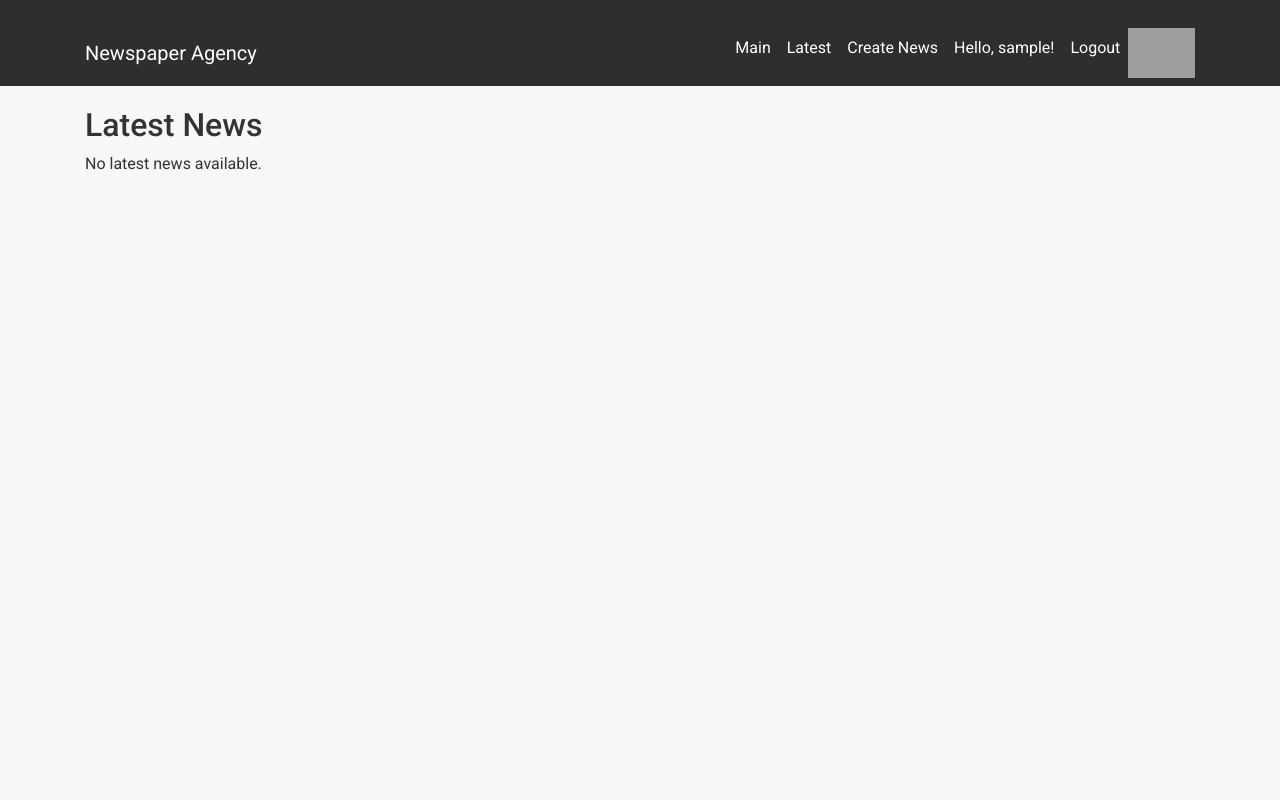
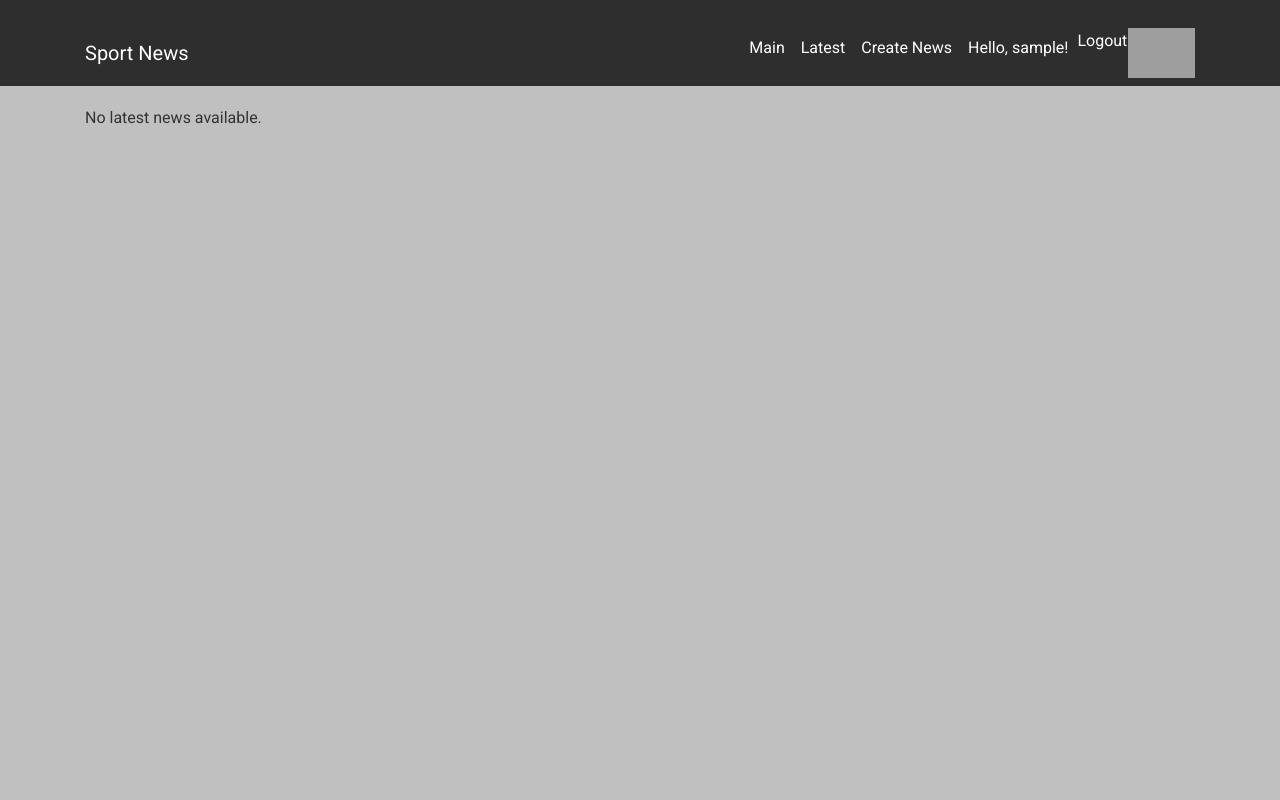
Before and after one commit to Bleit1/newspaper-agency, a Django app: page /latest/ in a window 1280 px wide. Run offline with Django 5.2, Linux system fonts and the light colour scheme; the visitor is signed in with stand-in values (Sample User, id 1); data that the repository does not hold is empty; some libraries are stand-ins or nearby versions; grey boxes are pictures that could not be loaded.

Commit message:
detailing pages

```diff
--- a/news/templates/base.html
+++ b/news/templates/base.html
@@ -1,14 +1,18 @@
 {% load static %}
+<!DOCTYPE html>
 <html lang="en">
 <head>
   <meta charset="UTF-8">
   <title>{% block title %}Newspaper Agency{% endblock %}</title>
+  <!-- Bootstrap 4 -->
   <link href="https://stackpath.bootstrapcdn.com/bootstrap/4.5.2/css/bootstrap.min.css" rel="stylesheet">
+  <!-- Google Fonts -->
   <link href="https://fonts.googleapis.com/css?family=Roboto:400,500,700&display=swap" rel="stylesheet">
+  <!-- Font Awesome для иконок -->
   <link rel="stylesheet" href="https://cdnjs.cloudflare.com/ajax/libs/font-awesome/5.15.4/css/all.min.css">
   <style>
     body {
-      background-color: #f7f7f7;
+      background-color: #C0C0C0;
       font-family: 'Roboto', sans-serif;
       color: #333;
     }
@@ -44,7 +48,7 @@
 <body>
   <nav class="navbar navbar-expand-lg">
     <div class="container">
-      <a class="navbar-brand" href="{% url 'issue_list' %}">Newspaper Agency</a>
+      <a class="navbar-brand" href="{% url 'issue_list' %}">Sport News</a>
       <button class="navbar-toggler" type="button" data-toggle="collapse" data-target="#navbarNav"
               aria-controls="navbarNav" aria-expanded="false" aria-label="Toggle navigation">
         <span class="navbar-toggler-icon" style="filter: invert(1);"></span>
@@ -65,7 +69,10 @@
               <span class="nav-link">Hello, {{ user.username }}!</span>
             </li>
             <li class="nav-item">
-              <a class="nav-link" href="{% url 'logout' %}">Logout</a>
+              <form method="post" action="{% url 'custom_logout' %}" style="display:inline;">
+                {% csrf_token %}
+                <button type="submit" class="btn btn-link nav-link" style="display:inline; padding:0;">Logout</button>
+              </form>
             </li>
           {% else %}
             <li class="nav-item">
@@ -77,7 +84,7 @@
           {% endif %}
           <li class="nav-item">
             <a class="nav-link p-0" href="{% url 'issue_list' %}">
-              <img src="{% static 'images/logo.png' %}" alt="Logo" class="navbar-logo">
+              <img src="{% static 'downloaded/logo.png' %}" alt="Logo" class="navbar-logo">
             </a>
           </li>
         </ul>
--- a/news/templates/news/latest.html
+++ b/news/templates/news/latest.html
@@ -3,9 +3,6 @@
 {% block title %}Latest News{% endblock %}
 {% block content %}
 <div class="row">
-  <div class="col-12">
-    <h2>Latest News</h2>
-  </div>
   {% if latest_news %}
     {% for news in latest_news %}
       <div class="col-md-4 mb-4">
@@ -27,4 +24,12 @@
     </div>
   {% endif %}
 </div>
+
+{% if limit < total_news %}
+  <div class="row">
+    <div class="col-12 text-center">
+      <a href="?limit={{ limit|add:"6" }}" class="btn btn-accent">Load More</a>
+    </div>
+  </div>
+{% endif %}
 {% endblock %}
--- a/news/templates/news/main.html
+++ b/news/templates/news/main.html
@@ -29,7 +29,6 @@
         </div>
       {% endfor %}
 
-      <!-- Пагинация -->
       <nav>
         <ul class="pagination">
           {% if page_obj.has_previous %}
```
